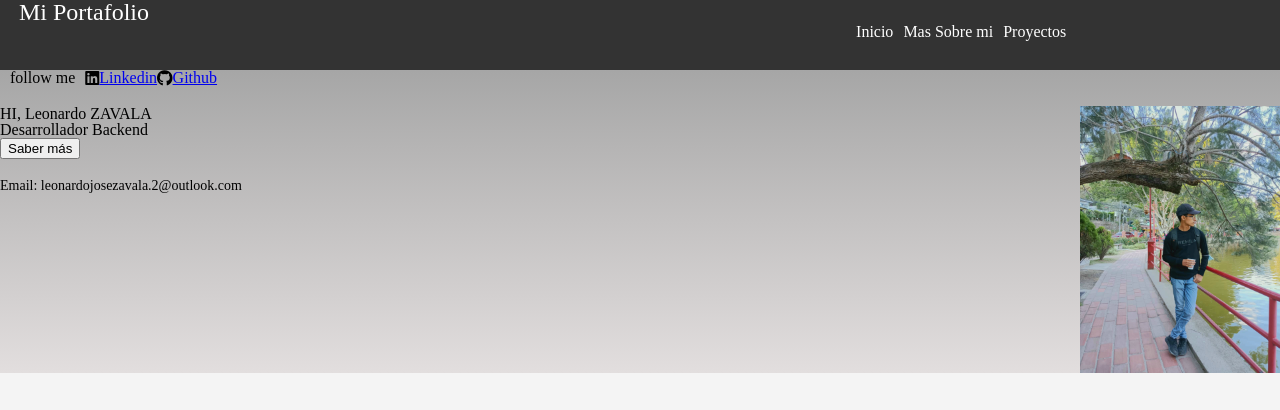
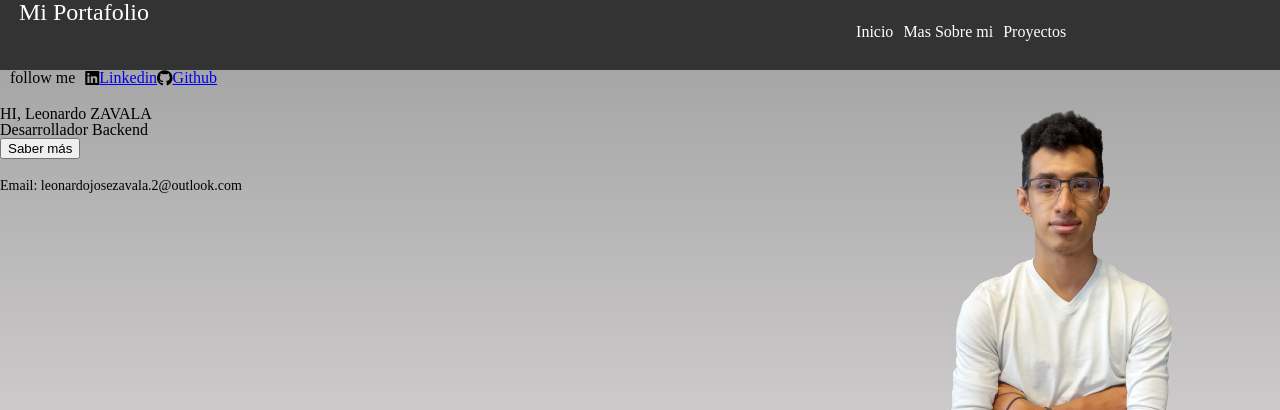
Before and after one commit to HELEOZ/MyWeb, a plain HTML site: page index.html in a window 1280 px wide. Shown: the top 410 px of the page. Drawn offline with Linux system fonts and the light colour scheme.

Commit message:
Cambiando img perfil

```diff
--- a/index.html
+++ b/index.html
@@ -35,7 +35,7 @@
           </span>
         </div>
 
-        <img src="img/Perfil.jpg" alt="" id="Perfil">
+        <img src="img/Perfil.png" alt="" id="Perfil">
 
         <div class="titulo">
           <h1>HI, Leonardo ZAVALA</h1>
@@ -76,6 +76,7 @@
             Agrega más proyectos aquí según sea necesario
           </div>
     </section>
+
     <script src="https://kit.fontawesome.com/56836dc28b.js" crossorigin="anonymous"></script>
   </body>
   <footer>
--- a/styles.css
+++ b/styles.css
@@ -1,6 +1,6 @@
 body {
-  margin: 0;
-  padding: 0;
+  margin: auto;
+  padding: Auto;
   font-family: Arial, sans-serif;
 }
 /*menu*/
@@ -63,7 +63,9 @@ header {
   display: flex;
   align-items: center;
   margin-bottom: 20px;
+
 }
+
 
 .main .main_social p {
   margin-left: 20px;
@@ -73,8 +75,7 @@ header {
 
 .main img#Perfil {
   float: right;
-  margin-left: 20px;
-  width: 200px;
+
 
 }
 
```
Also changed, not shown: img/Perfil.jpg (deleted), img/Perfil.png (added).
